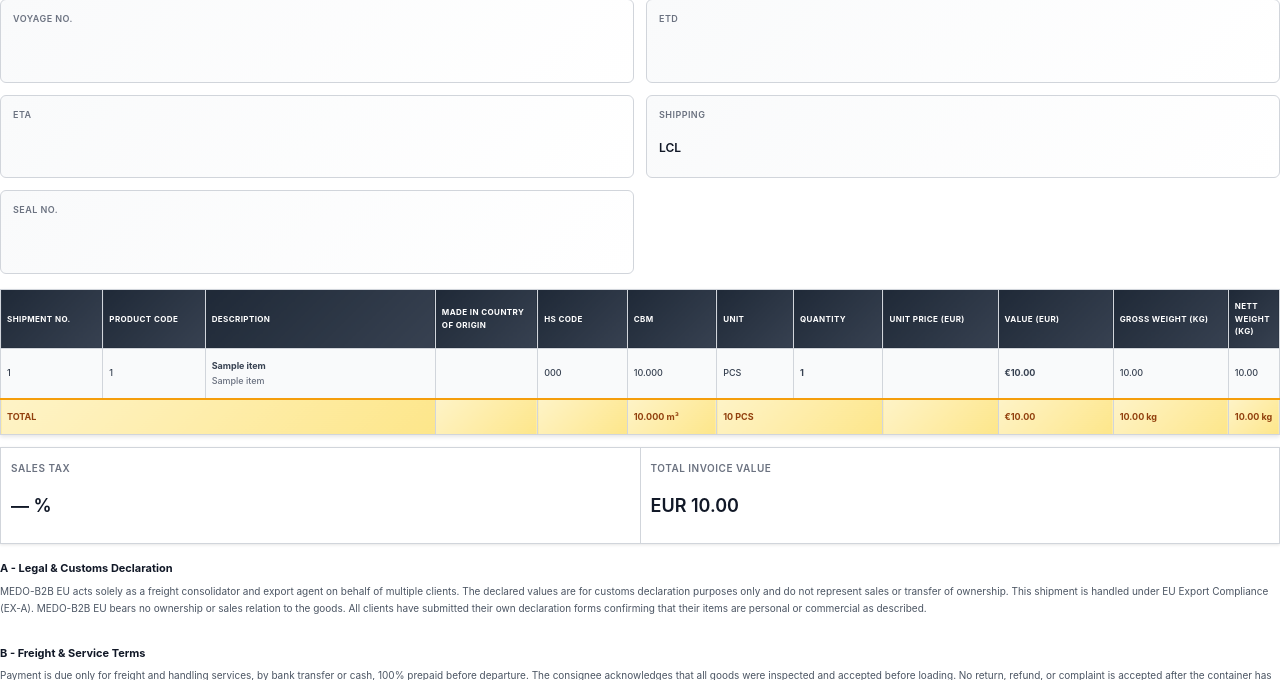
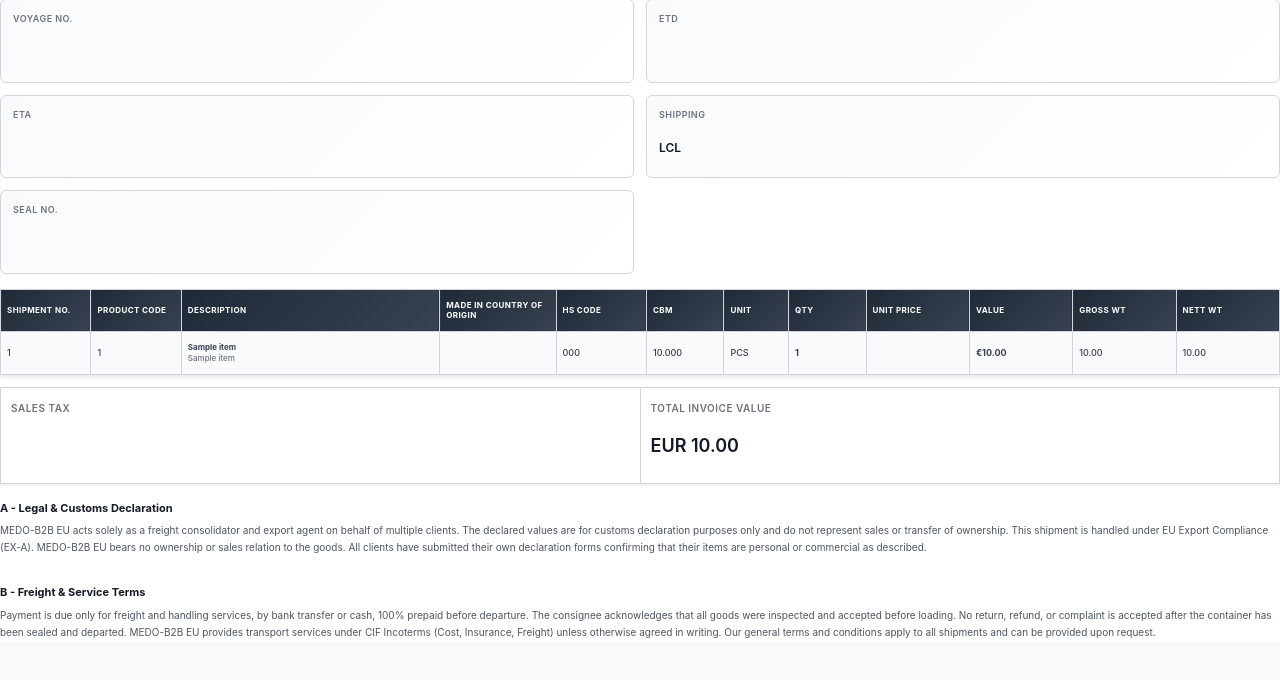
Before and after one commit to KaraBala10/trasport-containers-site, a Django app: template backend/app/templates/documents/consolidated_export_invoice.html in a window 1280 px wide. Shown: the part 1209-1889 px from the top of the page. After the commit the page ends 1847 px from the top, so only its background shows below. Run offline with Django 4.2, Linux system fonts and the light colour scheme; the template is opened without the code that fills it: most values are stand-ins (such as "Sample title", 1, 10 or a date in 2020).

Commit message:
Enhance consolidated export invoice template for improved layout and readability - Updated table structure and styling, including fixed table layout, adjusted column widths, and enhanced cell formatting. Removed obsolete total rows and improved handling of empty cells for better presentation of shipment and pricing information.

```diff
--- a/backend/app/templates/documents/consolidated_export_invoice.html
+++ b/backend/app/templates/documents/consolidated_export_invoice.html
@@ -346,16 +346,35 @@
         /* Product table - ensure it fits */
         .product-table {
             font-size: 9px;
+            width: 100%;
+            table-layout: fixed;
         }
 
         .product-table th {
             padding: 10px 6px;
             font-size: 8px;
+            font-weight: 700;
+            word-wrap: break-word;
+            line-height: 1.3;
         }
 
         .product-table td {
             padding: 10px 6px;
             font-size: 9px;
+            min-height: 40px;
+            vertical-align: middle;
+            word-wrap: break-word;
+            overflow-wrap: break-word;
+        }
+
+        .product-table td.empty-cell {
+            min-height: 40px;
+            padding: 10px 6px;
+        }
+
+        .product-table .description-cell {
+            font-size: 8px;
+            line-height: 1.4;
         }
 
         /* Large input fields for manual writing */
@@ -591,19 +610,19 @@
         <table class="light-border-table product-table">
             <tr>
                 {% if shipment_data %}
-                <th style="width: 8%;">Shipment No.</th>
+                <th style="width: 7%;">Shipment No.</th>
                 {% endif %}
-                <th style="width: {% if shipment_data %}8%{% else %}10%{% endif %};">Product Code</th>
-                <th style="width: {% if shipment_data %}18%{% else %}22%{% endif %};">Description</th>
-                <th style="width: 8%;" class="text-center">Made In Country of Origin</th>
+                <th style="width: {% if shipment_data %}7%{% else %}8%{% endif %};">Product Code</th>
+                <th style="width: {% if shipment_data %}20%{% else %}24%{% endif %};">Description</th>
+                <th style="width: 9%;" class="text-center">Made In Country of Origin</th>
                 <th style="width: 7%;" class="text-center">HS Code</th>
-                <th style="width: 7%;" class="text-center">CBM</th>
-                <th style="width: 6%;" class="text-center">Unit</th>
-                <th style="width: 7%;" class="text-center">Quantity</th>
-                <th style="width: 9%;" class="text-right">Unit Price (EUR)</th>
-                <th style="width: 9%;" class="text-right">Value (EUR)</th>
-                <th style="width: 9%;" class="text-right">Gross Weight (kg)</th>
-                <th style="width: 9%;" class="text-right">Nett Weight (kg)</th>
+                <th style="width: 6%;" class="text-center">CBM</th>
+                <th style="width: 5%;" class="text-center">Unit</th>
+                <th style="width: 6%;" class="text-center">Qty</th>
+                <th style="width: 8%;" class="text-right">Unit Price</th>
+                <th style="width: 8%;" class="text-right">Value</th>
+                <th style="width: 8%;" class="text-right">Gross Wt</th>
+                <th style="width: 8%;" class="text-right">Nett Wt</th>
             </tr>
             {% if shipment_data %}
                 {# Bulk mode: multiple shipments #}
@@ -616,13 +635,13 @@
                             <td class="small-text">
                                 {{ item.shipment_number|default:"" }}
                             </td>
-                            <td class="small-text">
+                            <td class="small-text description-cell">
                                 <strong>{{ item.product_name_en|default_if_none:"" }}</strong>
                                 {% if item.product_name_ar %}
-                                    <br><span style="color: #6b7280; font-size: 9px;">{{ item.product_name_ar }}</span>
+                                    <br><span style="color: #6b7280; font-size: 8px;">{{ item.product_name_ar }}</span>
                                 {% endif %}
                             </td>
-                            <td class="small-text text-center"></td>
+                            <td class="small-text text-center empty-cell"></td>
                             <td class="small-text text-center">
                                 {{ item.hs_code|default_if_none:"" }}
                             </td>
@@ -635,7 +654,7 @@
                             <td class="small-text text-center">
                                 <strong>{{ item.repeat_count|default:1 }}</strong>
                             </td>
-                            <td class="small-text text-right"></td>
+                            <td class="small-text text-right empty-cell"></td>
                             <td class="small-text text-right">
                                 <strong>€{{ item.price_by_weight|floatformat:2 }}</strong>
                             </td>
@@ -654,27 +673,6 @@
                         </td>
                     </tr>
                 {% endfor %}
-                <tr class="totals-row">
-                    <td colspan="3" class="text-right"><strong>TOTAL</strong></td>
-                    <td class="text-center"></td>
-                    <td class="text-center"></td>
-                    <td class="text-center">
-                        <strong>{{ grand_total_cbm|floatformat:3 }} m³</strong>
-                    </td>
-                    <td colspan="2" class="text-center">
-                        <strong>{{ grand_total_packages }} PCS</strong>
-                    </td>
-                    <td class="text-right"></td>
-                    <td class="text-right">
-                        <strong>€{{ grand_total_value|floatformat:2 }}</strong>
-                    </td>
-                    <td class="text-right">
-                        <strong>{{ grand_total_weight|floatformat:2 }} kg</strong>
-                    </td>
-                    <td class="text-right">
-                        <strong>{{ grand_total_weight|floatformat:2 }} kg</strong>
-                    </td>
-                </tr>
             {% else %}
                 {# Single shipment mode #}
                 {% for item in pricing.parcel_calculations %}
@@ -682,13 +680,13 @@
                         <td class="small-text">
                             {{ shipment.shipment_number|default_if_none:"" }}
                         </td>
-                        <td class="small-text">
+                        <td class="small-text description-cell">
                             <strong>{{ item.product_name_en|default_if_none:"" }}</strong>
                             {% if item.product_name_ar %}
-                                <br><span style="color: #6b7280; font-size: 9px;">{{ item.product_name_ar }}</span>
+                                <br><span style="color: #6b7280; font-size: 8px;">{{ item.product_name_ar }}</span>
                             {% endif %}
                         </td>
-                        <td class="small-text text-center"></td>
+                        <td class="small-text text-center empty-cell"></td>
                         <td class="small-text text-center">
                             {{ item.hs_code|default_if_none:"" }}
                         </td>
@@ -701,7 +699,7 @@
                         <td class="small-text text-center">
                             <strong>{{ item.repeat_count|default:1 }}</strong>
                         </td>
-                        <td class="small-text text-right">
+                        <td class="small-text text-right empty-cell">
                             {% if item.price_per_kg %}
                                 €{{ item.price_per_kg|floatformat:2 }}
                             {% endif %}
@@ -723,27 +721,6 @@
                         </td>
                     </tr>
                 {% endfor %}
-                <tr class="totals-row">
-                    <td colspan="2" class="text-right"><strong>TOTAL</strong></td>
-                    <td class="text-center"></td>
-                    <td class="text-center"></td>
-                    <td class="text-center">
-                        <strong>{{ total_cbm|floatformat:3 }} m³</strong>
-                    </td>
-                    <td colspan="2" class="text-center">
-                        <strong>{{ total_packages }} PCS</strong>
-                    </td>
-                    <td class="text-right"></td>
-                    <td class="text-right">
-                        <strong>€{{ pricing.total_price|floatformat:2 }}</strong>
-                    </td>
-                    <td class="text-right">
-                        <strong>{{ total_weight|floatformat:2 }} kg</strong>
-                    </td>
-                    <td class="text-right">
-                        <strong>{{ total_weight|floatformat:2 }} kg</strong>
-                    </td>
-                </tr>
             {% endif %}
         </table>
 
@@ -751,9 +728,7 @@
             <tr>
                 <td style="width: 50%;">
                     <div class="info-label">SALES TAX</div>
-                    <div class="info-value" style="min-height: 45px; font-size: 18px; padding: 10px 0;">
-                        {% if is_personal_only %}0.00{% else %}—{% endif %} %
-                    </div>
+                    <div class="info-value" style="min-height: 45px; font-size: 18px; padding: 10px 0;"></div>
                 </td>
                 <td style="width: 50%;">
                     <div class="info-label">TOTAL INVOICE VALUE</div>
```
